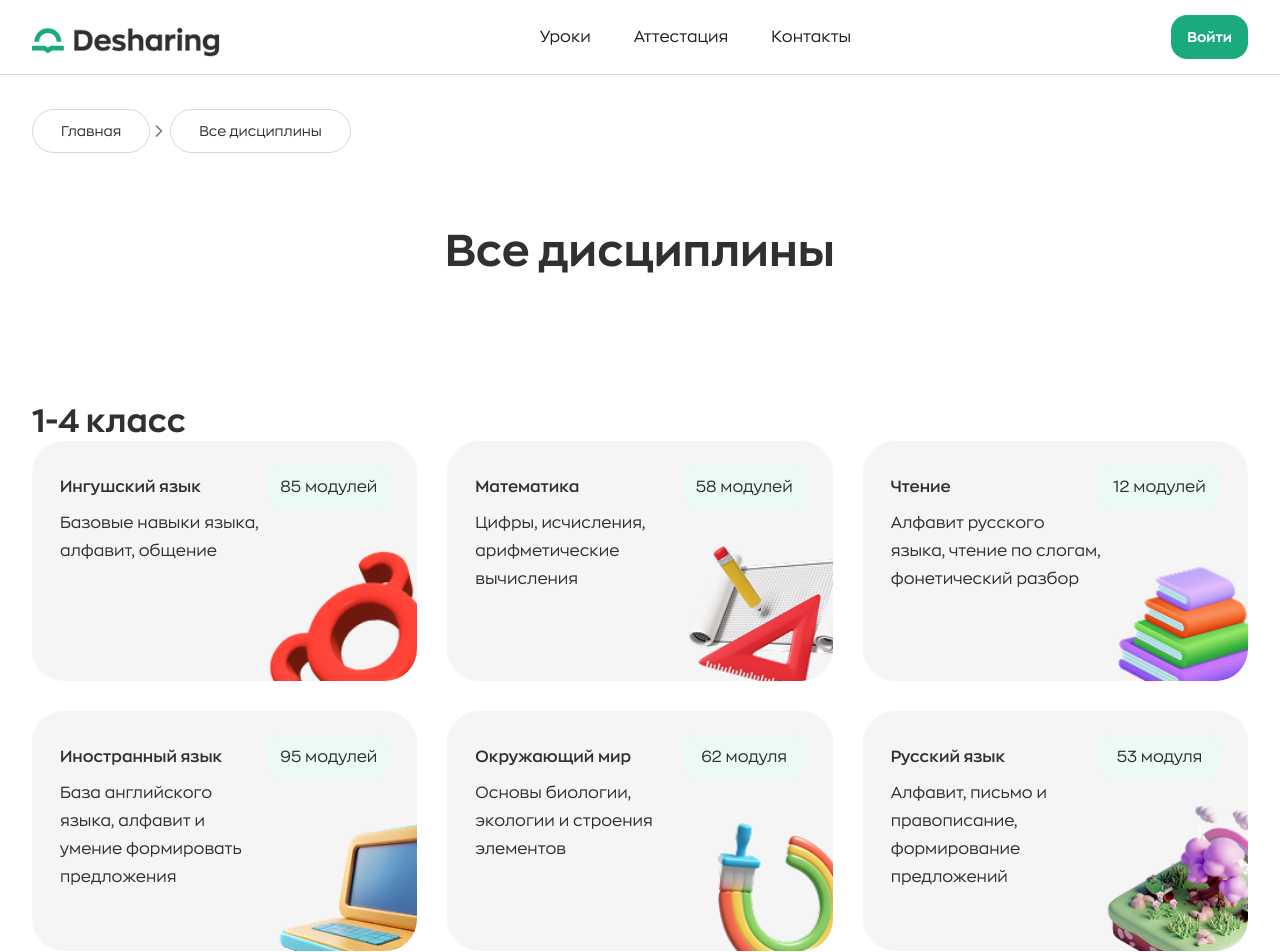
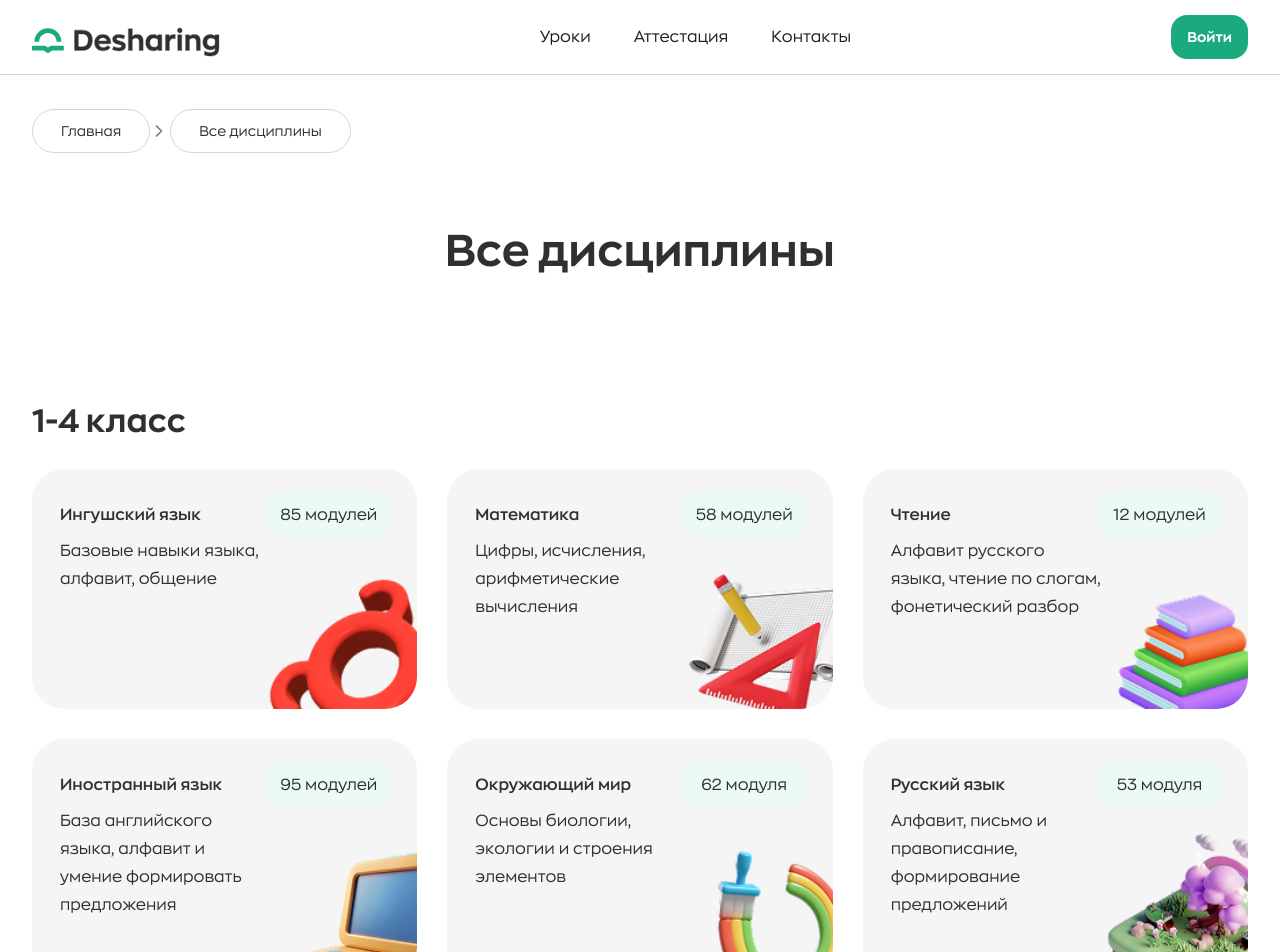
Before and after one commit to MilleniumIT06/deshar-frontend, a Next.js app: page /courses in a window 1280 px wide. Shown: the top 952 px of the page. Built offline with nearby package versions, Linux system fonts and the light colour scheme; a web font is replaced by a local one.

Commit message:
style coursesblock

```diff
--- a/src/widgets/AllCourses/CoursesBlock/styles.scss
+++ b/src/widgets/AllCourses/CoursesBlock/styles.scss
@@ -20,6 +20,7 @@
 		// padding-top: 30px;
 		// list-style: none;
 		// justify-content: start;
+		padding-top: 28px;
 		display: grid;
 		grid-template-columns: repeat(3, 1fr);
 		gap: 30px 30px;
@@ -29,7 +30,6 @@
 		@include breakpoint.mobile {
 			grid-template-columns: 1fr;
 			gap: 20px 0;
-			margin-top: 28px;
 		}
 	}
 }
```
